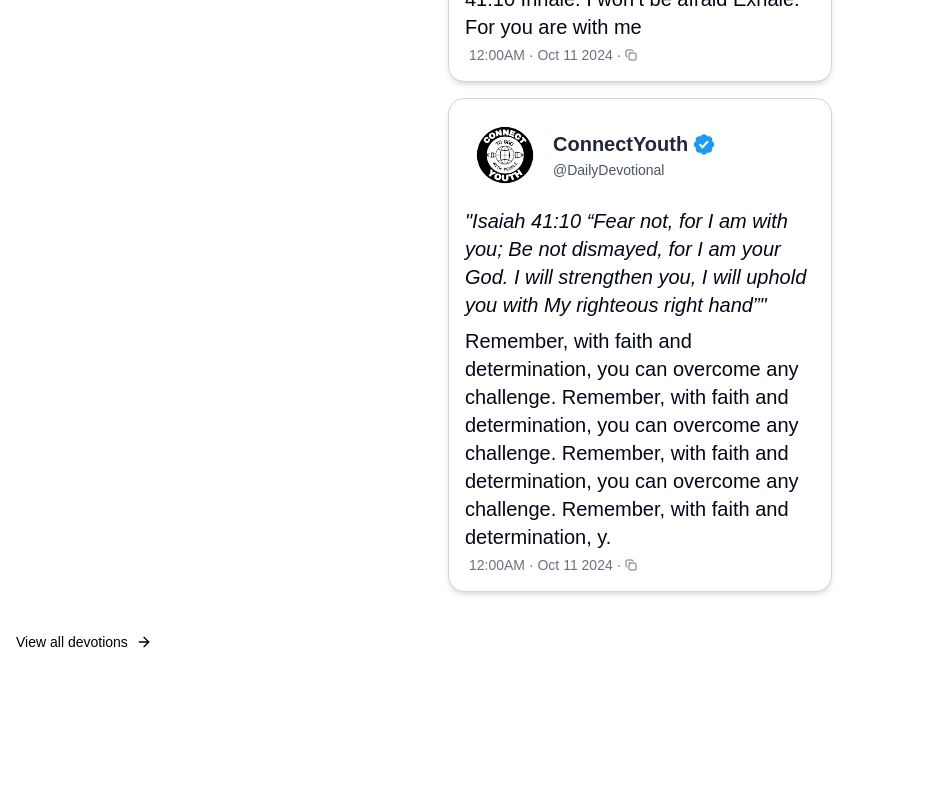
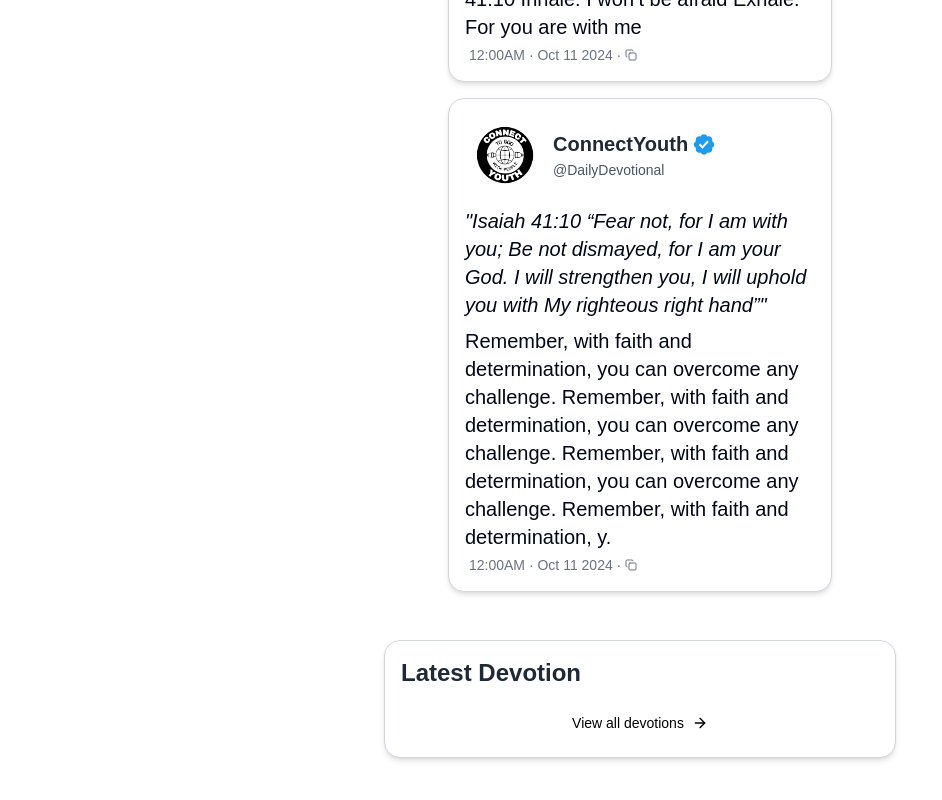
Before and after one commit to Michael-Dale/EMCCYouthApp, a Next.js app: page /blog in a window 1280 px wide. Shown: the part 1854-2654 px from the top of the page, without its empty margins (0-942 px from the left). Before the commit the page ends 2594 px from the top, so only its background shows below. Built offline with nearby package versions, Linux system fonts and the light colour scheme; no server answers.

Commit message:
wrapped devotion link in div

```diff
--- a/src/app/blog/page.js
+++ b/src/app/blog/page.js
@@ -55,13 +55,18 @@ Remember, with faith and determination, y."
           profilePic="/icons/connect youth logo.svg"
         />
       </div>
+      <div className="border border-gray-300 rounded-2xl p-4 shadow-md max-w-lg mx-auto my-4 bg-white transition-shadow duration-200 hover:shadow-lg">
+      <h2 className="text-gray-800 text-2xl font-semibold">Latest Devotion</h2>
+      <div className="text-center mt-4">
         <Link
           href="/blog/devotions"
-        className="inline-flex items-center justify-center w-full sm:w-auto px-4 py-2 text-sm font-medium text-black hover:bg-black rounded-md transition-colors duration-300 ease-in-out"
+          className="inline-flex items-center justify-center w-full sm:w-auto px-4 py-2 text-sm font-medium text-black hover:bg-black hover:text-white rounded-md transition-colors duration-300 ease-in-out"
         >
           <span>View all devotions</span>
           <ArrowRight className="ml-2 h-4 w-4" />
         </Link>
+      </div>
+    </div>
     </PageTransition>
   );
 }
```
Lines whose indentation alone changed are shown as unchanged.
